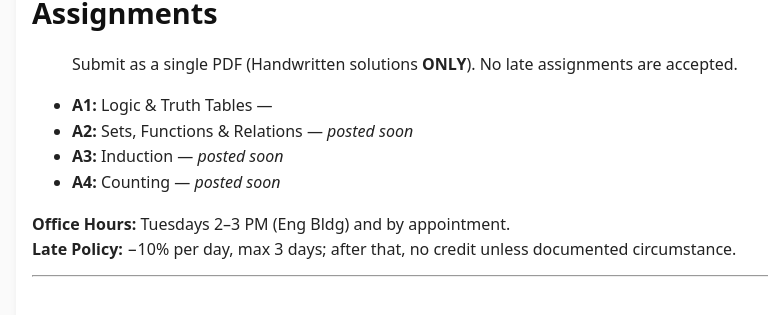
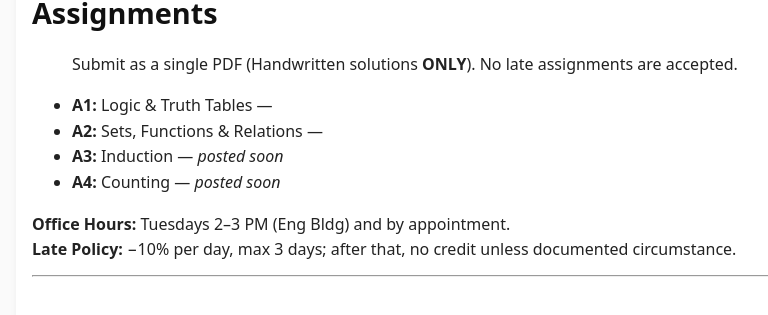
Before and after one commit to SaleemKamaludin/SaleemKamaludin.github.io, a Jekyll site: the page built from courses/comp1604/assignments/index.md, in a window 1280 px wide. Shown: the part 192-507 px from the top of the page, without its empty margins (158-926 px from the left). Built offline with Jekyll 4.4.1, drawn with Linux system fonts in a browser that asks for light colours.

Commit message:
Update assignment details in index.md

```diff
--- a/courses/comp1604/assignments/index.md
+++ b/courses/comp1604/assignments/index.md
@@ -9,7 +9,7 @@ permalink: /courses/comp1604/assignments/
 > Submit as a single PDF (Handwritten solutions **ONLY**). No late assignments are accepted.
 
 - **A1:** Logic & Truth Tables —
-- **A2:** Sets, Functions & Relations — _posted soon_
+- **A2:** Sets, Functions & Relations —
 - **A3:** Induction — _posted soon_
 - **A4:** Counting — _posted soon_
 
```
